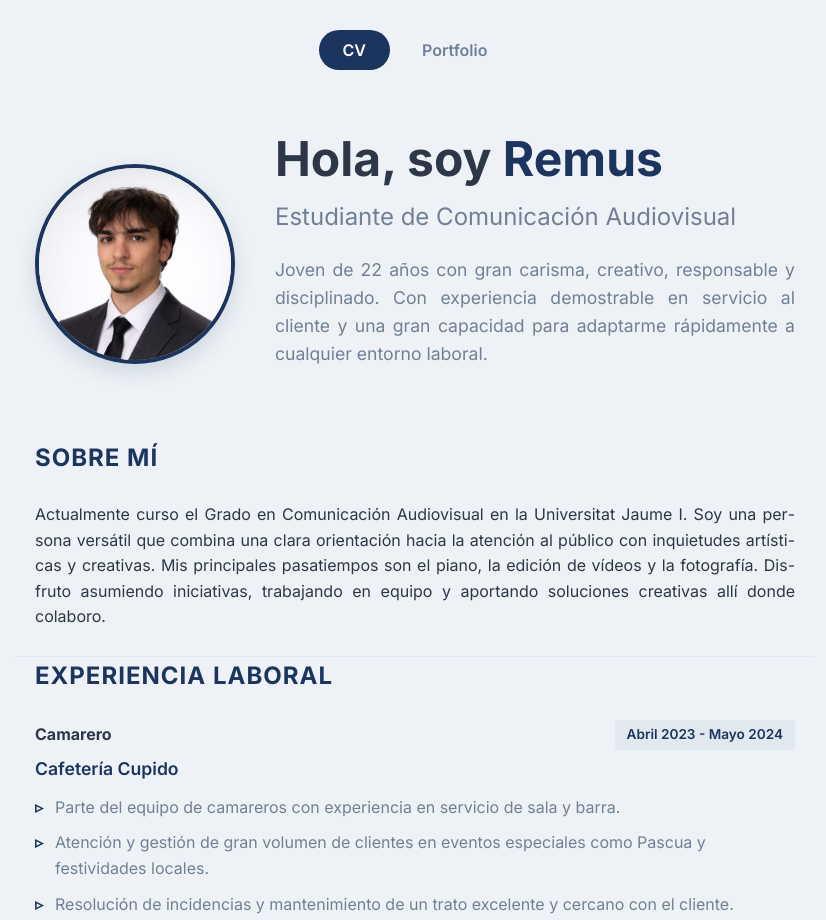
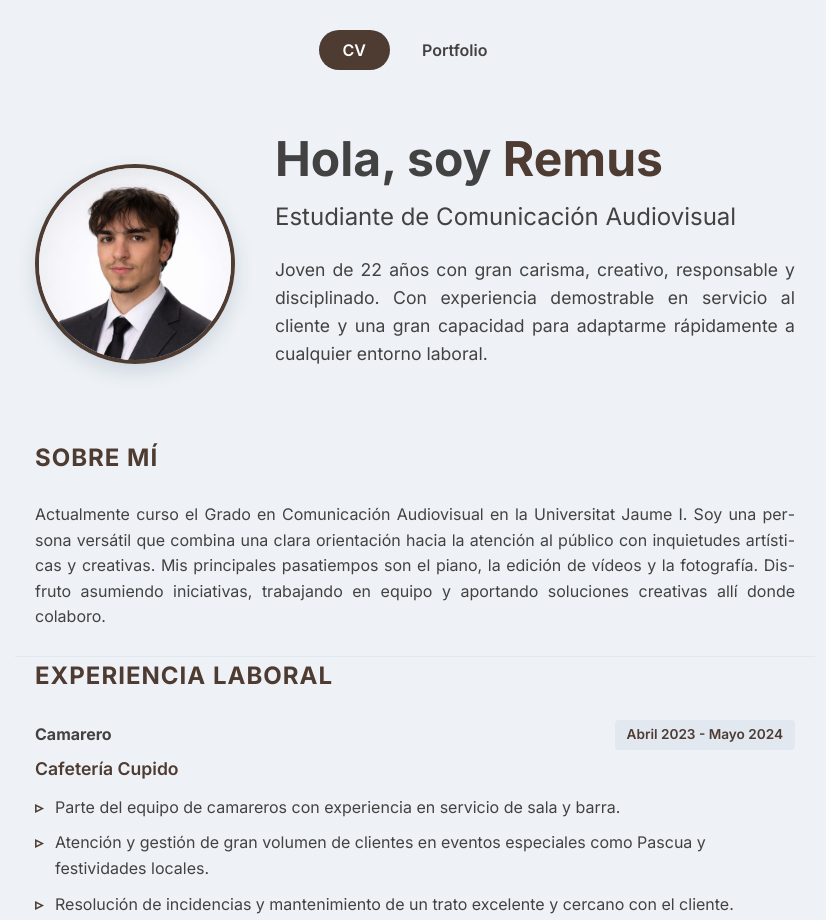
Before and after one commit to Remus21st/CV, a plain HTML site: page index.html in a window 1280 px wide. Shown: the top 920 px of the page, without its empty margins (225-1051 px from the left). Drawn offline with Linux system fonts and the light colour scheme.

Commit message:
Add files via upload

```diff
--- a/styles.css
+++ b/styles.css
@@ -4,12 +4,12 @@
 :root {
     --bg-color: #ffffff;       /* Blanco puro para el fondo del "folio" */
     --card-bg: #f8fafc;        /* Un tono muy suave de gris/azul para las tarjetas */
-    --text-main: #2d3748;      /* Gris oscuro para el texto principal (mejor lectura) */
-    --text-muted: #718096;     /* Gris medio para textos secundarios */
+    --text-main: #424242;      /* Gris oscuro para el texto principal (mejor lectura) */
+    --text-muted: #424242;     /* Gris medio para textos secundarios */
 
-    /* Azul oscuro: Inspirado en el fondo de la foto del CV de Remus */
-    --primary-color: #1c355e;
-    --primary-hover: #2b4c80;
+    /* Marron oscuro: Inspirado en el fondo de la foto del CV de Remus */
+    --primary-color: #4e3b32;
+    --primary-hover: #4e3b32;
     --border-color: #e2e8f0;   /* Bordes suaves */
 }
 
@@ -121,6 +121,8 @@ body {
     object-fit: cover;
     border: 4px solid var(--primary-color);
     box-shadow: 0 8px 20px rgba(28, 53, 94, 0.15);
+	display: block;   /* Cambia de elemento en línea a bloque */
+  margin: 0 auto;
 }
 
 .hero-image-container {
@@ -128,6 +130,10 @@ body {
     justify-content: center;
     align-items: center;
     flex-shrink: 0; /* Esto evita que la foto se deforme o se haga pequeña */
+}
+
+.imagen {
+     /* 0 margen arriba/abajo, automático a los lados */
 }
 
 .hero-title {
```
